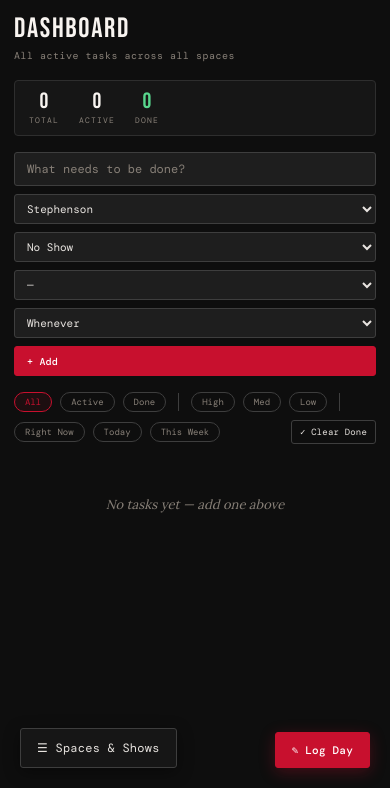
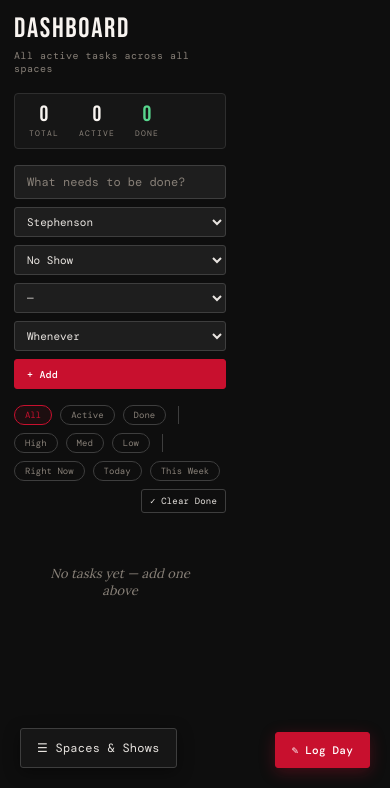
Before and after one commit to PTCAudio/AUD-IT, a Flask app: page /tasks in a window 390 px wide; the page is wider, and only the part inside the window is pictured. Shown: the part 56-844 px from the top of that part. Run offline with Flask 3, Linux system fonts and the light colour scheme; the visitor is signed in with stand-in values (Sample User, id 1); data that the repository does not hold is empty; some web fonts are replaced.

Commit message:
Update tasks.html

```diff
--- a/templates/tasks.html
+++ b/templates/tasks.html
@@ -185,7 +185,7 @@
 }
 
 /* ── MOBILE ── */
-@media(max-width:768px){
+@media(max-width:768px)
   #tsk-app{display:block}
   #sidebar{display:none;position:fixed;left:0;top:56px;width:100%;height:calc(100vh - 56px);z-index:90;background:#111;overflow-y:auto;padding-bottom:60px}
   #sidebar.open{display:block}
@@ -198,7 +198,7 @@
   .task{grid-template-columns:26px 1fr auto auto 26px!important;gap:4px}
   .note-toggle{display:none!important}
   .task-urg,.task-pri{font-size:8px;padding:2px 6px}
-  #main{padding:12px 14px}
+  #main{padding:12px 14px 80px 14px}
 }
 </style>
 {% endblock %}
```
